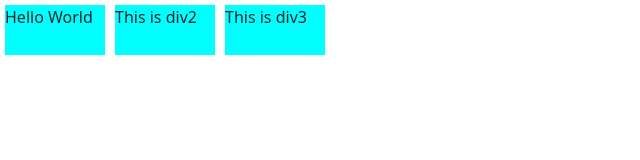
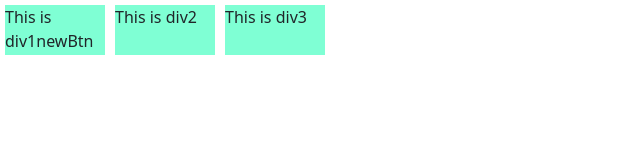
Before and after one commit to Akshat-AI/js, a plain HTML site: page Assignments/L6 Dom/Assignment2.html in a window 1280 px wide. Shown: the whole page, without its empty margins (0-640 px from the left). Drawn offline with nearby package versions, Linux system fonts and the light colour scheme.

Commit message:
updated Assignments

```diff
--- a/Assignments/L6 Dom/Assignment2.css
+++ b/Assignments/L6 Dom/Assignment2.css
@@ -2,6 +2,6 @@
     height: 50px;
     width : 100px;
     margin:5px;
-    background-color: aqua;
+    background-color: aquamarine;
 
 }
--- a/Assignments/L6 Dom/assign2.js
+++ b/Assignments/L6 Dom/assign2.js
@@ -1,4 +1,9 @@
-let divs = document.querySelectorAll(".divi")
-console.log(divs)
-console.dir(divs)
-divs[0].innerText = "Hello World"
+let newBtn = document.createElement("button")
+newBtn.innerText = "Click me!";
+console.log(newBtn)
+
+let divs = document.querySelector(".divi")
+// console.log(divs)
+// console.dir(divs)
+// divs.style.backgroundColor = "red"
+divs.append("newBtn")
```
Also changed, not shown: Assignments/L6 Dom/Assignment2.html (+2 -0 lines).
